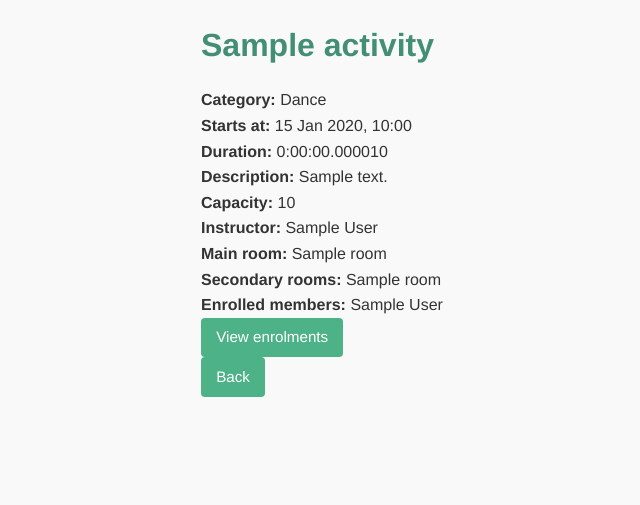
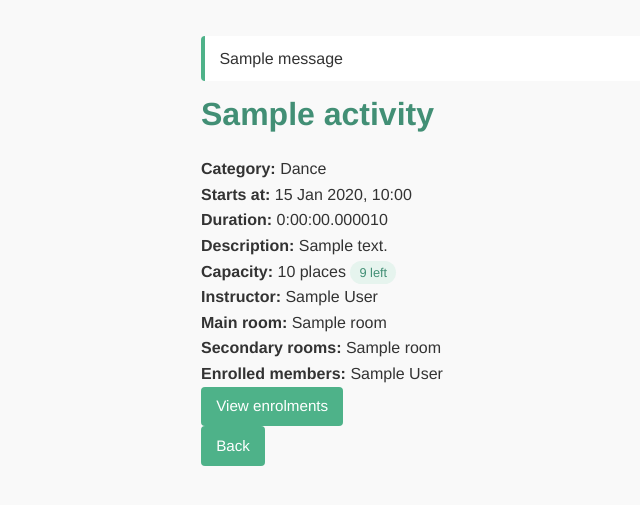
Before and after one commit to Pisonero22/Center-Management, a Django app: page /activities/1/ in a window 1280 px wide. Shown: the part 107-612 px from the top of the page, without its empty margins (9-649 px from the left). Run offline with Django 5.2, Linux system fonts and the light colour scheme; tables that the repository leaves empty hold one stand-in row (values such as "Sample post"); one stand-in notice (Sample message) is shown.

Commit message:
feat: enforce activity capacity when enrolling members
Activities gain places_taken, places_left and is_full, and the enrolment view
refuses a member once the activity is full. The count and the insert run
inside one transaction with a row lock, so two people cannot both take the
last place.

Activity.clean() also rejects an activity offering more places than its main
room holds, and the outcome of every enrolment is reported through the
messages framework.

```diff
--- a/activities/models.py
+++ b/activities/models.py
@@ -5,6 +5,7 @@ Four entities and one explicit join table: members enrol in activities through
 the same member cannot be enrolled twice in the same activity.
 """
 
+from django.core.exceptions import ValidationError
 from django.db import models
 from django.urls import reverse
 
@@ -119,6 +120,31 @@ class Activity(models.Model):
     def get_absolute_url(self):
         return reverse("activity-detail", kwargs={"pk": self.pk})
 
+    @property
+    def places_taken(self):
+        return self.enrollments.count()
+
+    @property
+    def places_left(self):
+        return max(self.capacity - self.places_taken, 0)
+
+    @property
+    def is_full(self):
+        return self.places_taken >= self.capacity
+
+    def clean(self):
+        """An activity cannot offer more places than its main room holds."""
+        super().clean()
+        if self.main_room and self.capacity > self.main_room.capacity:
+            raise ValidationError(
+                {
+                    "capacity": (
+                        f"{self.main_room} holds {self.main_room.capacity} people, "
+                        f"so this activity cannot offer {self.capacity} places."
+                    )
+                }
+            )
+
 
 class Enrollment(models.Model):
     """A member's place in an activity."""
--- a/activities/static/css/style.css
+++ b/activities/static/css/style.css
@@ -235,3 +235,35 @@ blockquote {
   color: #b5483d;
   font-weight: bold;
 }
+
+/* Flash messages and capacity tags */
+.messages {
+  list-style: none;
+  margin: 1rem 0 0;
+  padding: 0;
+}
+.message {
+  padding: 0.6em 0.9em;
+  border-radius: 4px;
+  border-left: 4px solid var(--primary);
+  background: #fff;
+  margin-bottom: 0.5em;
+}
+.message-error {
+  border-left-color: #b5483d;
+}
+.message-info {
+  border-left-color: var(--muted);
+}
+.tag {
+  display: inline-block;
+  background: #e6f4ee;
+  color: var(--primary-dark);
+  border-radius: 999px;
+  padding: 0.1em 0.7em;
+  font-size: 0.8rem;
+}
+.tag-full {
+  background: #f6e2e0;
+  color: #94382f;
+}
--- a/activities/templates/activities/detail.html
+++ b/activities/templates/activities/detail.html
@@ -9,7 +9,13 @@
   <p><strong>Starts at:</strong> {{ activity.starts_at|date:"d M Y, H:i" }}</p>
   <p><strong>Duration:</strong> {{ activity.duration }}</p>
   <p><strong>Description:</strong> {{ activity.description|default:"—" }}</p>
-  <p><strong>Capacity:</strong> {{ activity.capacity }}</p>
+  <p><strong>Capacity:</strong> {{ activity.capacity }} places
+    {% if activity.is_full %}
+      <span class="tag tag-full">full</span>
+    {% else %}
+      <span class="tag">{{ activity.places_left }} left</span>
+    {% endif %}
+  </p>
 
   <p><strong>Instructor:</strong> {{ activity.instructor|default:"Not assigned" }}</p>
   <p><strong>Main room:</strong> {{ activity.main_room|default:"Not assigned" }}</p>
--- a/activities/templates/activities/enroll.html
+++ b/activities/templates/activities/enroll.html
@@ -4,6 +4,10 @@
 
 {% block content %}
   <h1>Enrol a member in {{ activity.name }}</h1>
+
+  <p class="muted">
+    {{ activity.places_taken }} of {{ activity.capacity }} places taken.
+  </p>
 
   <form method="post">
     {% csrf_token %}
--- a/activities/templates/activities/list.html
+++ b/activities/templates/activities/list.html
@@ -40,6 +40,11 @@
         <a href="{% url 'activity-detail' activity.pk %}">
           {{ activity.name }} ({{ activity.get_category_display }}) — {{ activity.starts_at|date:"d M Y, H:i" }}
         </a>
+        {% if activity.is_full %}
+          <span class="tag tag-full">full</span>
+        {% else %}
+          <span class="tag">{{ activity.places_left }} left</span>
+        {% endif %}
       </li>
     {% empty %}
       <li>No activities match those filters.</li>
--- a/activities/templates/base.html
+++ b/activities/templates/base.html
@@ -30,6 +30,14 @@
   </header>
 
   <main class="container">
+    {% if messages %}
+      <ul class="messages">
+        {% for message in messages %}
+          <li class="message message-{{ message.tags }}">{{ message }}</li>
+        {% endfor %}
+      </ul>
+    {% endif %}
+
     {% block content %}{% endblock %}
   </main>
 </body>
--- a/activities/views.py
+++ b/activities/views.py
@@ -8,8 +8,10 @@ Browsing is open to anyone; every view that writes to the database requires an
 authenticated user.
 """
 
+from django.contrib import messages
 from django.contrib.auth.decorators import login_required
 from django.contrib.auth.mixins import LoginRequiredMixin
+from django.db import transaction
 from django.shortcuts import get_object_or_404, redirect, render
 from django.urls import reverse_lazy
 from django.views.decorators.http import require_POST
@@ -88,14 +90,32 @@ class ActivityDeleteView(LoginRequiredMixin, DeleteView):
 # --------------------------------------------------------------------------
 @login_required
 def enroll_member(request, pk):
-    """Enrol a member in an activity, ignoring duplicates."""
+    """Enrol a member in an activity, respecting its capacity."""
     activity = get_object_or_404(Activity, pk=pk)
 
     if request.method == "POST":
         form = EnrollmentForm(request.POST)
         if form.is_valid():
             member = form.cleaned_data["member"]
-            Enrollment.objects.get_or_create(activity=activity, member=member)
+            # Two people can hit "Enrol" for the last place at the same time,
+            # so the count and the insert happen inside one transaction. The
+            # row lock is a no-op on SQLite but does the work on PostgreSQL.
+            with transaction.atomic():
+                locked = Activity.objects.select_for_update().get(pk=activity.pk)
+                if locked.is_full:
+                    places = "place" if locked.capacity == 1 else "places"
+                    messages.error(
+                        request,
+                        f"{locked.name} is full ({locked.capacity} {places}).",
+                    )
+                else:
+                    _, created = Enrollment.objects.get_or_create(
+                        activity=locked, member=member
+                    )
+                    if created:
+                        messages.success(request, f"{member} is now enrolled.")
+                    else:
+                        messages.info(request, f"{member} was already enrolled.")
             return redirect("activity-enrollments", pk=pk)
     else:
         form = EnrollmentForm()
@@ -124,7 +144,11 @@ def activity_enrollments(request, pk):
 def remove_enrollment(request, pk, member_id):
     """Remove a member from an activity. POST only: it changes state."""
     activity = get_object_or_404(Activity, pk=pk)
-    Enrollment.objects.filter(activity=activity, member_id=member_id).delete()
+    deleted, _ = Enrollment.objects.filter(
+        activity=activity, member_id=member_id
+    ).delete()
+    if deleted:
+        messages.success(request, "Enrolment removed.")
 
     return redirect("activity-enrollments", pk=pk)
 
```
Also changed, not shown: README.md.
